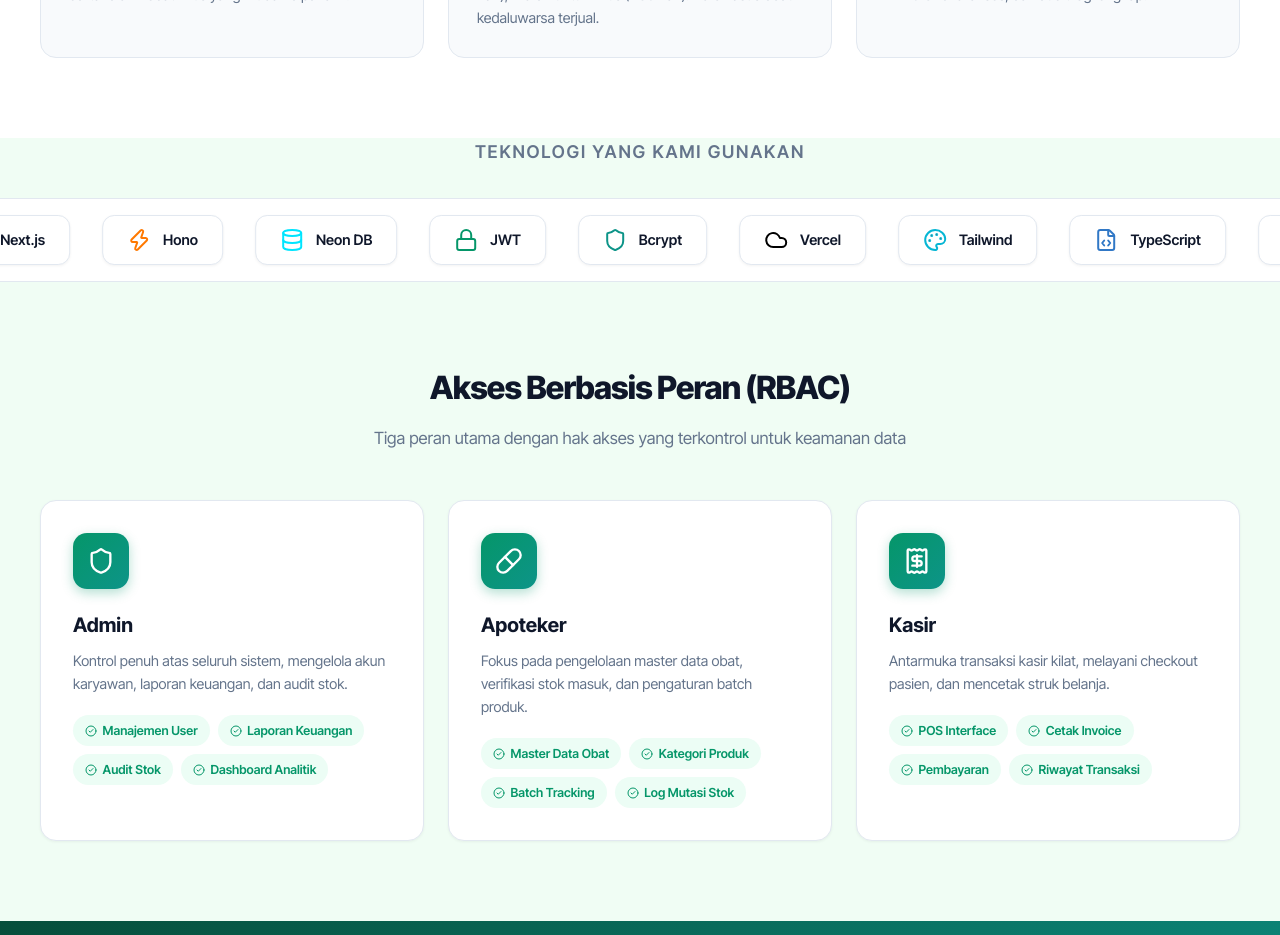
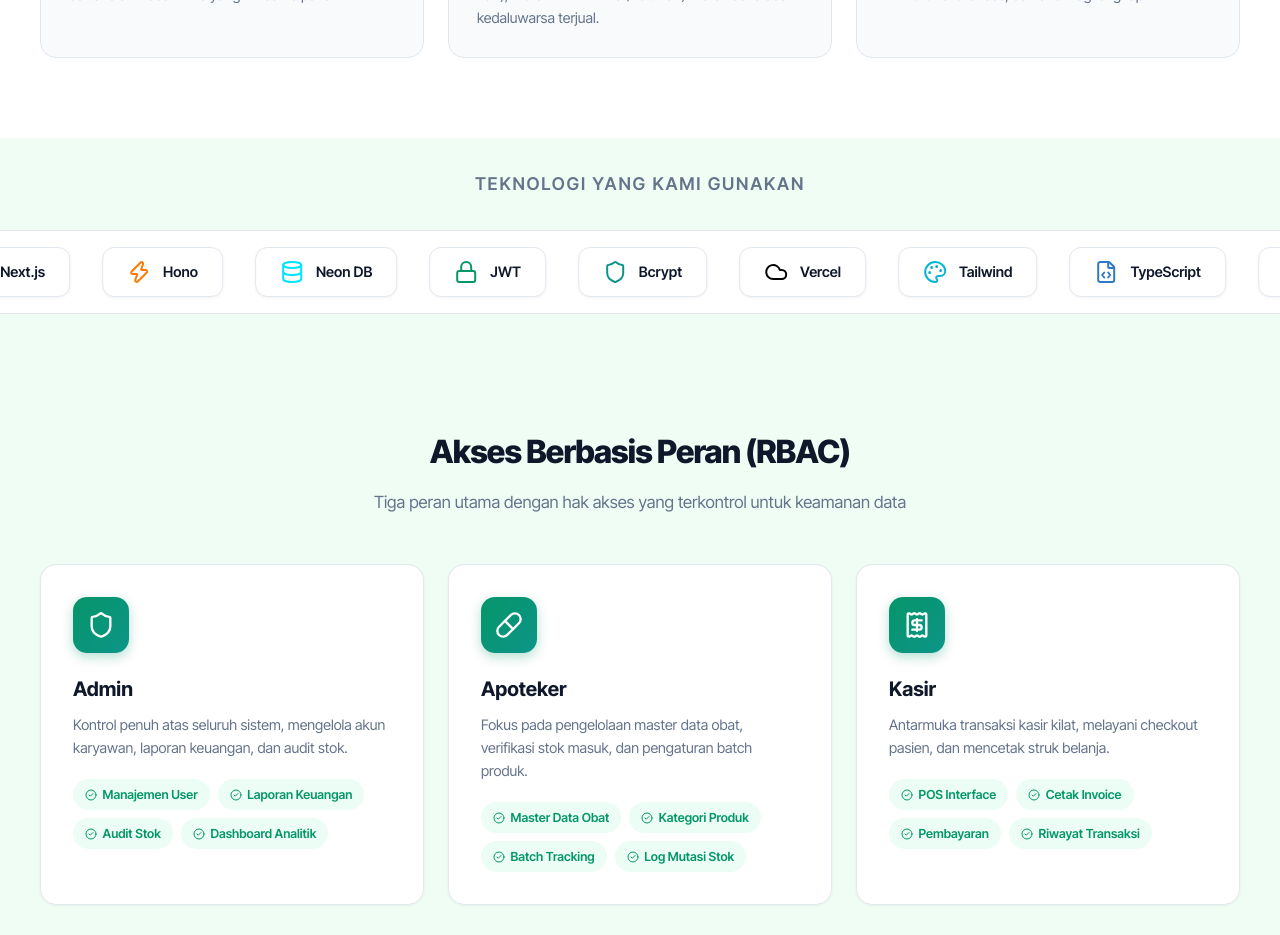
Before and after one commit to riannV4/pharmaflow_uas_pemrograman_web, a Next.js app in the folder frontend/: page / in a window 1280 px wide. Shown: the part 1440-2375 px from the top of the page. Built offline with nearby package versions, Linux system fonts and the light colour scheme; no server answers.

Commit message:
fix error deployment (css properties)

```diff
--- a/frontend/components/landing/tech-marquee-section.tsx
+++ b/frontend/components/landing/tech-marquee-section.tsx
@@ -65,7 +65,7 @@ export function TechMarqueeSection() {
   })
 
   return (
-    <section style={{ paddingY: '2rem' }}>
+    <section style={{ padding: '2rem 0' }}>
       <div style={{ textAlign: 'center', marginBottom: '2rem' }}>
         <h3
           style={{
```
